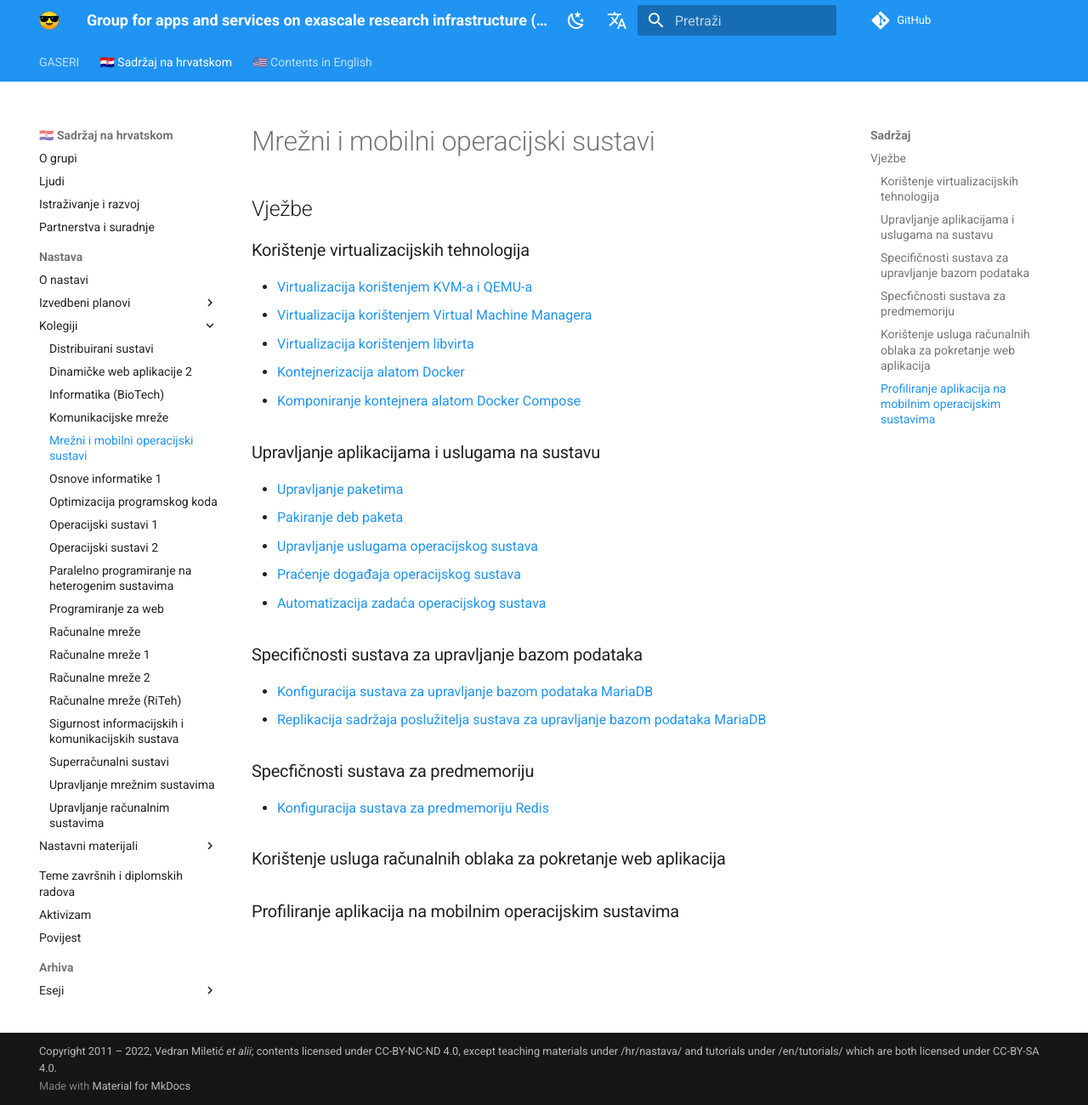
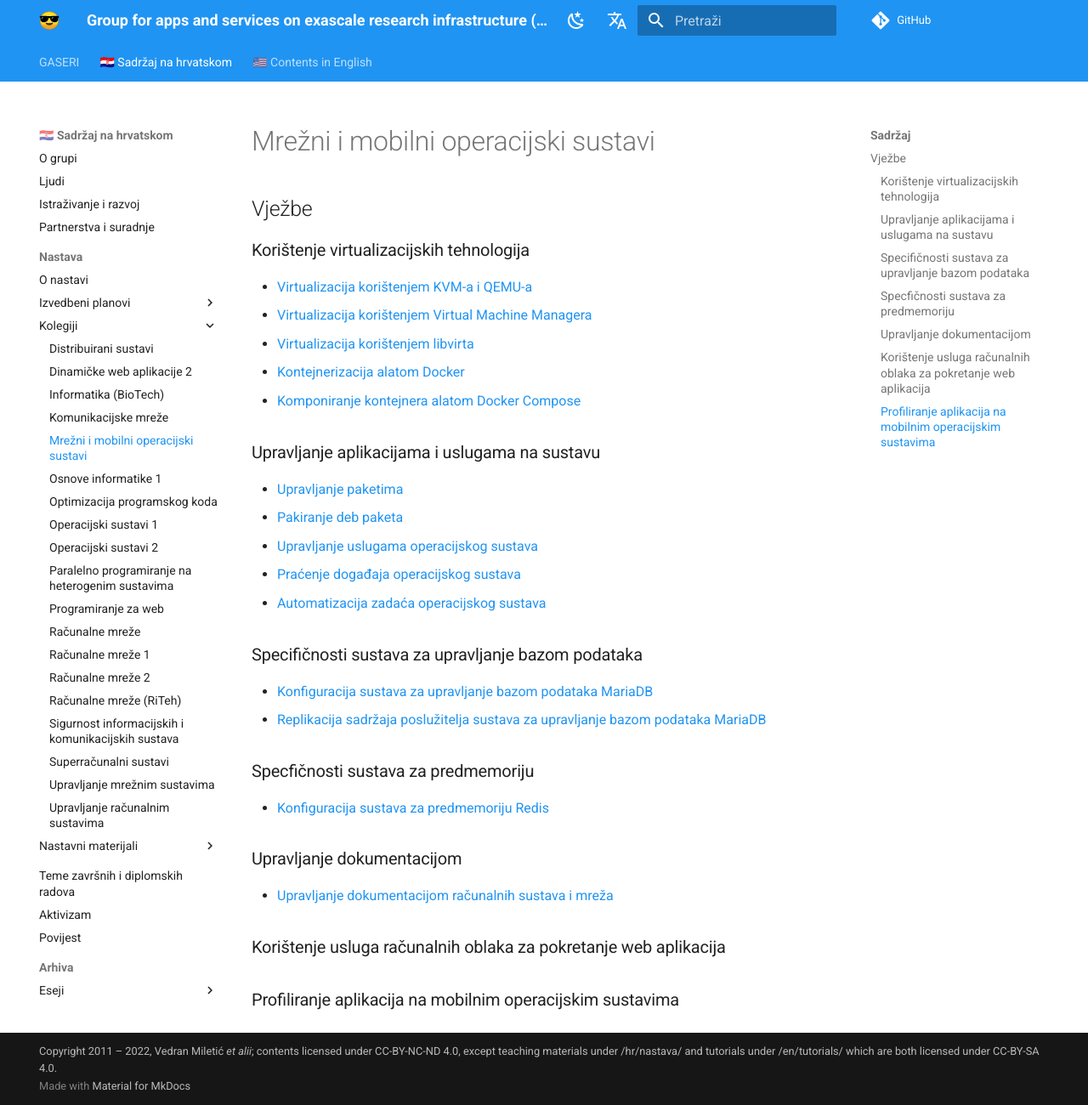
Before and after one commit to gaseri/website, an MkDocs documentation site: the page built from docs/hr/nastava/kolegiji/MMOS.md, in a window 1280 px wide and 1300 px high. Shown: the whole window at 85% size. Built offline with MkDocs 1.6.1 and Material for MkDocs 9.7.7, drawn with Linux system fonts in a browser that asks for light colours; comment, search, counter and statistics services are not loaded.

Commit message:
Added documentation guidelines to MMOS

```diff
--- a/docs/hr/nastava/kolegiji/MMOS.md
+++ b/docs/hr/nastava/kolegiji/MMOS.md
@@ -27,6 +27,10 @@
 
 - [Konfiguracija sustava za predmemoriju Redis](../materijali/redis-predmemorija.md)
 
+### Upravljanje dokumentacijom
+
+- [Upravljanje dokumentacijom računalnih sustava i mreža](../materijali/upravljanje-dokumentacijom-racunalnih-sustava-i-mreza.md)
+
 ### Korištenje usluga računalnih oblaka za pokretanje web aplikacija
 
 ### Profiliranje aplikacija na mobilnim operacijskim sustavima
```
